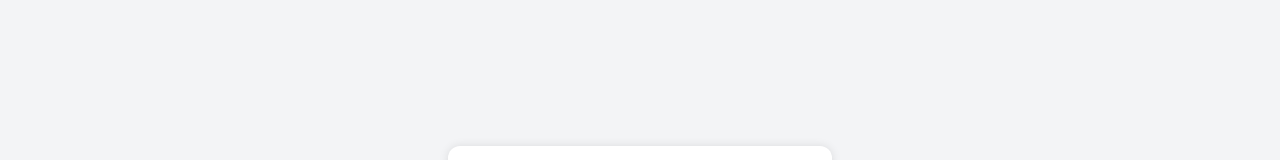
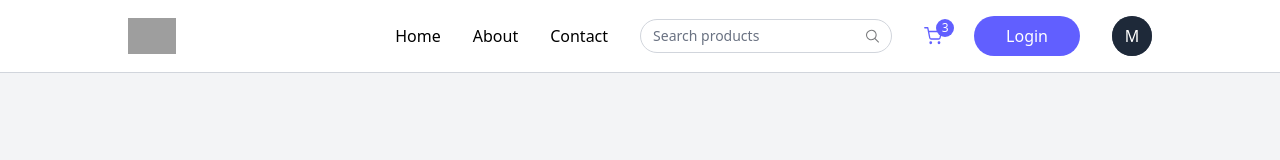
Before and after one commit to saif-coding/-e-commerce-with-mern-stack, a React app in the folder frontend/: page /register in a window 1280 px wide. Shown: the top 160 px of the page. Built offline with nearby package versions, Linux system fonts and the light colour scheme; grey boxes are pictures that could not be loaded; the HTML template or start-up script is replaced by a standard one.

Commit message:
i have design the navbar and dropdown menu

```diff
--- a/frontend/src/App.jsx
+++ b/frontend/src/App.jsx
@@ -1,11 +1,13 @@
 import React from "react";
 import Routing from "./routes/Routing";
 import { ToastContainer } from "react-toastify";
+import Navbar from "./components/Navbar";
 
 function App() {
   return (
     <>
       <ToastContainer />
+      <Navbar />
       <Routing />
     </>
   );
--- /dev/null
+++ b/frontend/src/components/DeletePopup.jsx
@@ -0,0 +1,45 @@
+import React from "react";
+
+function DeletePopup() {
+  return (
+    <div class="flex flex-col items-center bg-white shadow-md rounded-xl py-6 px-5 md:w-[460px] w-[370px] border border-gray-300">
+      <div class="flex items-center justify-center p-4 bg-red-100 rounded-full">
+        <svg
+          width="24"
+          height="24"
+          viewBox="0 0 24 24"
+          fill="none"
+          xmlns="http://www.w3.org/2000/svg"
+        >
+          <path
+            d="M2.875 5.75h1.917m0 0h15.333m-15.333 0v13.417a1.917 1.917 0 0 0 1.916 1.916h9.584a1.917 1.917 0 0 0 1.916-1.916V5.75m-10.541 0V3.833a1.917 1.917 0 0 1 1.916-1.916h3.834a1.917 1.917 0 0 1 1.916 1.916V5.75m-5.75 4.792v5.75m3.834-5.75v5.75"
+            stroke="#DC2626"
+            stroke-width="1.8"
+            stroke-linecap="round"
+            stroke-linejoin="round"
+          />
+        </svg>
+      </div>
+      <h2 class="text-gray-900 font-semibold mt-4 text-xl">Are you sure?</h2>
+      <p class="text-sm text-gray-600 mt-2 text-center">
+        Do you really want to continue? This action <br /> cannot be undone.
+      </p>
+      <div class="flex items-center justify-center gap-4 mt-5 w-full">
+        <button
+          type="button"
+          class="w-full md:w-36 h-10 rounded-md border border-gray-300 bg-white text-gray-600 font-medium text-sm hover:bg-gray-100 active:scale-95 transition"
+        >
+          Cancel
+        </button>
+        <button
+          type="button"
+          class="w-full md:w-36 h-10 rounded-md text-white bg-red-600 font-medium text-sm hover:bg-red-700 active:scale-95 transition"
+        >
+          Confirm
+        </button>
+      </div>
+    </div>
+  );
+}
+
+export default DeletePopup;
--- a/frontend/src/components/Loading.jsx
+++ b/frontend/src/components/Loading.jsx
@@ -2,7 +2,7 @@ import React from "react";
 
 function Loading() {
   return (
-    <div className="flex items-center justify-center min-h-screen bg-white">
+    <div className="flex items-center justify-center min-h-screen bg-black/80">
       <div className="w-16 h-16 border-4 border-blue-500 border-t-transparent rounded-full animate-spin"></div>
     </div>
   );
--- /dev/null
+++ b/frontend/src/components/Navbar.jsx
@@ -0,0 +1,125 @@
+import React, { useState } from "react";
+import { Link } from "react-router-dom";
+import ProfileMenu from "./ProfileMenu";
+
+function Navbar() {
+  const [open, setOpen] = useState(false);
+  return (
+    <nav className="flex items-center justify-between px-6 md:px-16 lg:px-24 xl:px-32 py-4 border-b border-gray-300 bg-white relative transition-all">
+      <Link to={"/"}>
+        <img
+          className="h-9"
+          src="https://raw.githubusercontent.com/prebuiltui/prebuiltui/main/assets/dummyLogo/dummyLogoColored.svg"
+          alt="dummyLogoColored"
+        />
+      </Link>
+      {/* Desktop Menu */}
+      <div className="hidden sm:flex items-center gap-8">
+        <Link to={"/"}>Home</Link>
+        <a href="#">About</a>
+        <a href="#">Contact</a>
+
+        <div className="hidden lg:flex items-center text-sm gap-2 border border-gray-300 px-3 rounded-full">
+          <input
+            className="py-1.5 w-full bg-transparent outline-none placeholder-gray-500"
+            type="text"
+            placeholder="Search products"
+          />
+          <svg
+            width="16"
+            height="16"
+            viewBox="0 0 16 16"
+            fill="none"
+            xmlns="http://www.w3.org/2000/svg"
+          >
+            <path
+              d="M10.836 10.615 15 14.695"
+              stroke="#7A7B7D"
+              stroke-width="1.2"
+              stroke-linecap="round"
+              stroke-linejoin="round"
+            />
+            <path
+              clip-rule="evenodd"
+              d="M9.141 11.738c2.729-1.136 4.001-4.224 2.841-6.898S7.67.921 4.942 2.057C2.211 3.193.94 6.281 2.1 8.955s4.312 3.92 7.041 2.783"
+              stroke="#7A7B7D"
+              stroke-width="1.2"
+              stroke-linecap="round"
+              stroke-linejoin="round"
+            />
+          </svg>
+        </div>
+
+        <div className="relative cursor-pointer">
+          <svg
+            width="18"
+            height="18"
+            viewBox="0 0 14 14"
+            fill="none"
+            xmlns="http://www.w3.org/2000/svg"
+          >
+            <path
+              d="M.583.583h2.333l1.564 7.81a1.17 1.17 0 0 0 1.166.94h5.67a1.17 1.17 0 0 0 1.167-.94l.933-4.893H3.5m2.333 8.75a.583.583 0 1 1-1.167 0 .583.583 0 0 1 1.167 0m6.417 0a.583.583 0 1 1-1.167 0 .583.583 0 0 1 1.167 0"
+              stroke="#615fff"
+              stroke-linecap="round"
+              stroke-linejoin="round"
+            />
+          </svg>
+          <button className="absolute -top-2 -right-3 text-xs text-white bg-indigo-500 w-[18px] h-[18px] rounded-full">
+            3
+          </button>
+        </div>
+
+        <Link to={"/login"}>
+          <button className="cursor-pointer px-8 py-2 bg-indigo-500 hover:bg-indigo-600 transition text-white rounded-full">
+            Login
+          </button>
+        </Link>
+        <div className="cursor-pointer flex items-center justify-center w-10 h-10 bg-gray-500 hover:bg-gray-600 transition rounded-full">
+          <ProfileMenu />
+        </div>
+      </div>
+
+      <button
+        onClick={() => (open ? setOpen(false) : setOpen(true))}
+        aria-label="Menu"
+        className="sm:hidden"
+      >
+        {/* Menu Icon SVG */}
+        <svg
+          width="21"
+          height="15"
+          viewBox="0 0 21 15"
+          fill="none"
+          xmlns="http://www.w3.org/2000/svg"
+        >
+          <rect width="21" height="1.5" rx=".75" fill="#426287" />
+          <rect x="8" y="6" width="13" height="1.5" rx=".75" fill="#426287" />
+          <rect x="6" y="13" width="15" height="1.5" rx=".75" fill="#426287" />
+        </svg>
+      </button>
+
+      {/* Mobile Menu */}
+      <div
+        className={`${
+          open ? "flex" : "hidden"
+        } absolute top-[60px] left-0 w-full bg-white shadow-md py-4 flex-col items-start gap-2 px-5 text-sm md:hidden`}
+      >
+        <a href="#" className="block">
+          Home
+        </a>
+        <a href="#" className="block">
+          About
+        </a>
+        <a href="#" className="block">
+          Contact
+        </a>
+        <button className="cursor-pointer px-6 py-2 mt-2 bg-indigo-500 hover:bg-indigo-600 transition text-white rounded-full text-sm">
+          Login
+        </button>
+      </div>
+    </nav>
+  );
+}
+
+export default Navbar;
--- /dev/null
+++ b/frontend/src/components/ProfileMenu.jsx
@@ -0,0 +1,60 @@
+import React from "react";
+import { Link, useNavigate } from "react-router-dom";
+import { MdDashboard } from "react-icons/md";
+import { FaBoxOpen } from "react-icons/fa";
+import { FiLogOut } from "react-icons/fi";
+import axios from "axios";
+import { toast } from "react-toastify";
+const ProfileMenu = () => {
+  const navigate = useNavigate();
+  const logout = async () => {
+    try {
+      const result = axios.post(
+        `${import.meta.env.VITE_BASE_URL}/users/logout`,
+        {},
+        { withCredentials: true }
+      );
+      if ((await result).status === 200) {
+        toast.success((await result).data.message);
+        navigate("/login");
+      }
+    } catch (error) {
+      toast.error(error.response.data.message);
+      console.log(error);
+    }
+  };
+  return (
+    <div className="relative group inline-block text-left">
+      {/* Profile Avatar or Name */}
+      <div className="cursor-pointer flex items-center text-white justify-center w-10 h-10 bg-gray-800 hover:bg-gray-600 transition rounded-full">
+        M
+      </div>
+
+      {/* Dropdown menu */}
+      <div className="absolute right-0 mt-2 border border-gray-300 w-40 bg-white rounded-md shadow-lg opacity-0 group-hover:opacity-100 invisible group-hover:visible transition duration-200 z-50">
+        <ul className="py-2 text-sm ml-3 text-gray-700">
+          <Link
+            to={"/dashboard"}
+            className="flex items-center gap-2 px-4 py-2 hover:bg-gray-100 cursor-pointer transition-colors"
+          >
+            <MdDashboard className="text-gray-500 group-hover:text-blue-600" />
+            <span className="hover:text-blue-600">Dashboard</span>
+          </Link>
+          <li className="flex items-center gap-2 px-4 py-2 hover:bg-gray-100 cursor-pointer transition-colors">
+            <FaBoxOpen className="text-gray-500 group-hover:text-blue-600" />
+            <span className="hover:text-blue-600">Orders</span>
+          </li>
+          <li
+            onClick={logout}
+            className="flex items-center gap-2 px-4 py-2 hover:bg-gray-100 cursor-pointer transition-colors"
+          >
+            <FiLogOut className="text-red-500 group-hover:text-red-600" />
+            <span className="text-red-500 hover:text-red-600">Logout</span>
+          </li>
+        </ul>
+      </div>
+    </div>
+  );
+};
+
+export default ProfileMenu;
--- a/frontend/src/pages/Login.jsx
+++ b/frontend/src/pages/Login.jsx
@@ -2,7 +2,9 @@ import React, { useState } from "react";
 import { Link, useNavigate } from "react-router-dom";
 import { toast } from "react-toastify";
 import axios from "axios";
+import Loading from "../components/Loading";
 function Login() {
+  const [loading, setLoading] = useState(false);
   const navigate = useNavigate();
   const [loginData, setLoginData] = useState({
     email: "",
@@ -14,6 +16,7 @@ function Login() {
 
   const handleSubmit = async (e) => {
     e.preventDefault();
+    setLoading(true);
     try {
       const result = await axios.post(
         `${import.meta.env.VITE_BASE_URL}/users/login`,
@@ -24,12 +27,14 @@ function Login() {
         navigate("/");
         toast.success(result.data.message);
       }
-      console.log(result.data, "user");
+      setLoading(false);
     } catch (error) {
       toast.error(error.response.data.message);
       console.log(error);
+      setLoading(false);
     }
   };
+  if (loading) return <Loading />;
   return (
     <div className="min-h-screen flex items-center justify-center bg-gray-100">
       <div className="bg-white text-gray-500 max-w-96 mx-4 md:p-6 p-4 text-left text-sm rounded-xl shadow-[0px_0px_10px_0px] shadow-black/10">
--- a/frontend/src/pages/Register.jsx
+++ b/frontend/src/pages/Register.jsx
@@ -2,7 +2,9 @@ import React, { useState } from "react";
 import { Link, useNavigate } from "react-router-dom";
 import axios from "axios";
 import { toast } from "react-toastify";
+import Loading from "../components/Loading";
 function Register() {
+  const [loading, setLoading] = useState(false);
   const navigate = useNavigate();
   const [registerData, setRegisterData] = useState({
     name: "",
@@ -16,6 +18,7 @@ function Register() {
 
   const handleSubmit = async (e) => {
     e.preventDefault();
+    setLoading(true);
     try {
       const result = await axios.post(
         `${import.meta.env.VITE_BASE_URL}/users/register`,
@@ -26,13 +29,14 @@ function Register() {
         navigate("/login");
         toast.success(result.data.message);
       }
-      console.log(result.data, "user");
+      setLoading(false);
     } catch (error) {
       toast.error(error.response.data.message);
       console.log(error);
+      setLoading(false);
     }
   };
-
+  if (loading) return <Loading />;
   return (
     <div className="min-h-screen flex items-center justify-center bg-gray-100">
       <div className="bg-white text-gray-500 max-w-96 mx-4 md:p-6 p-4 text-left text-sm rounded-xl shadow-[0px_0px_10px_0px] shadow-black/10">
```
